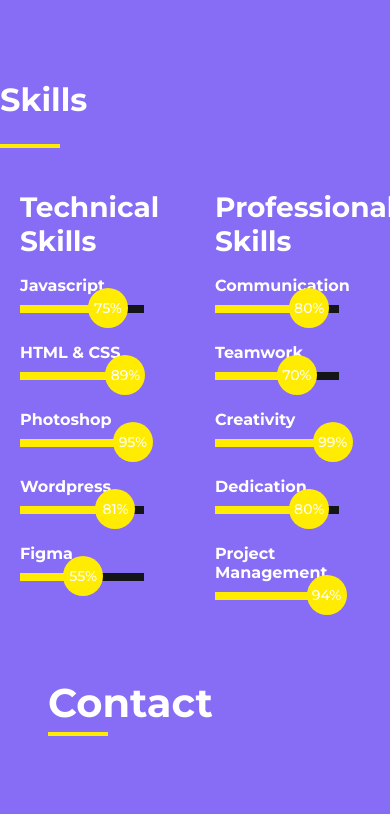
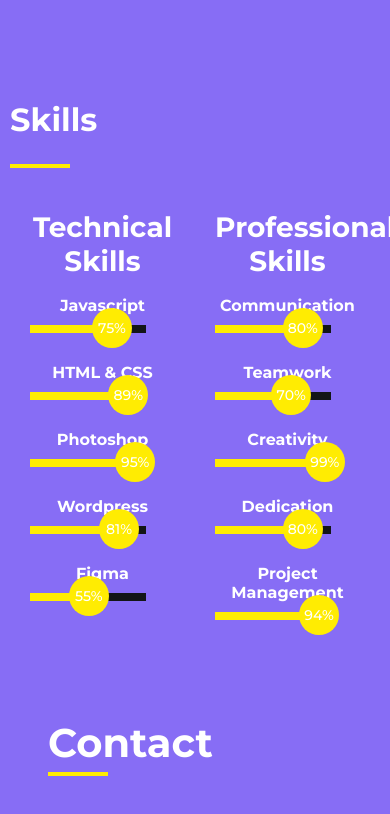
Before and after one commit to bmjulieta/PortfolioTP, a plain HTML site: page index.html in a window 390 px wide. Shown: the part 3799-4613 px from the top of the page. Drawn offline with Linux system fonts and the light colour scheme; a script that the page names is missing.

Commit message:
Add files via upload

```diff
--- a/Style.css
+++ b/Style.css
@@ -252,6 +252,13 @@ skills{
   color: #fff;
   padding: 50px 20px;
 }
+@media screen and (max-width: 800px) {
+  .skills {
+    background-color: #876DF5;
+    color: #fff;
+    padding: 20px 10px;
+    text-align: center;
+  }
 .skills .contenido-seccion{
   max-width: 1100px;
   margin: auto;
```
